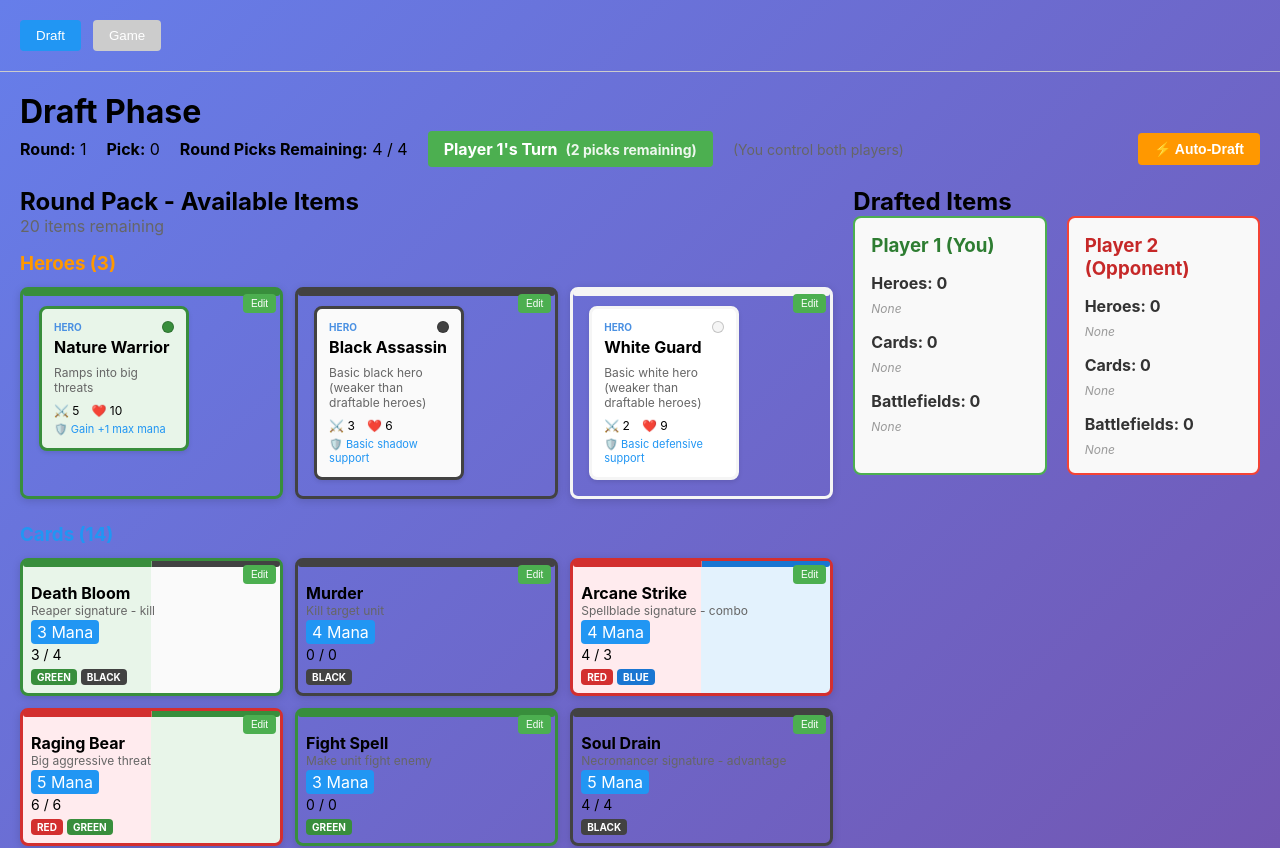
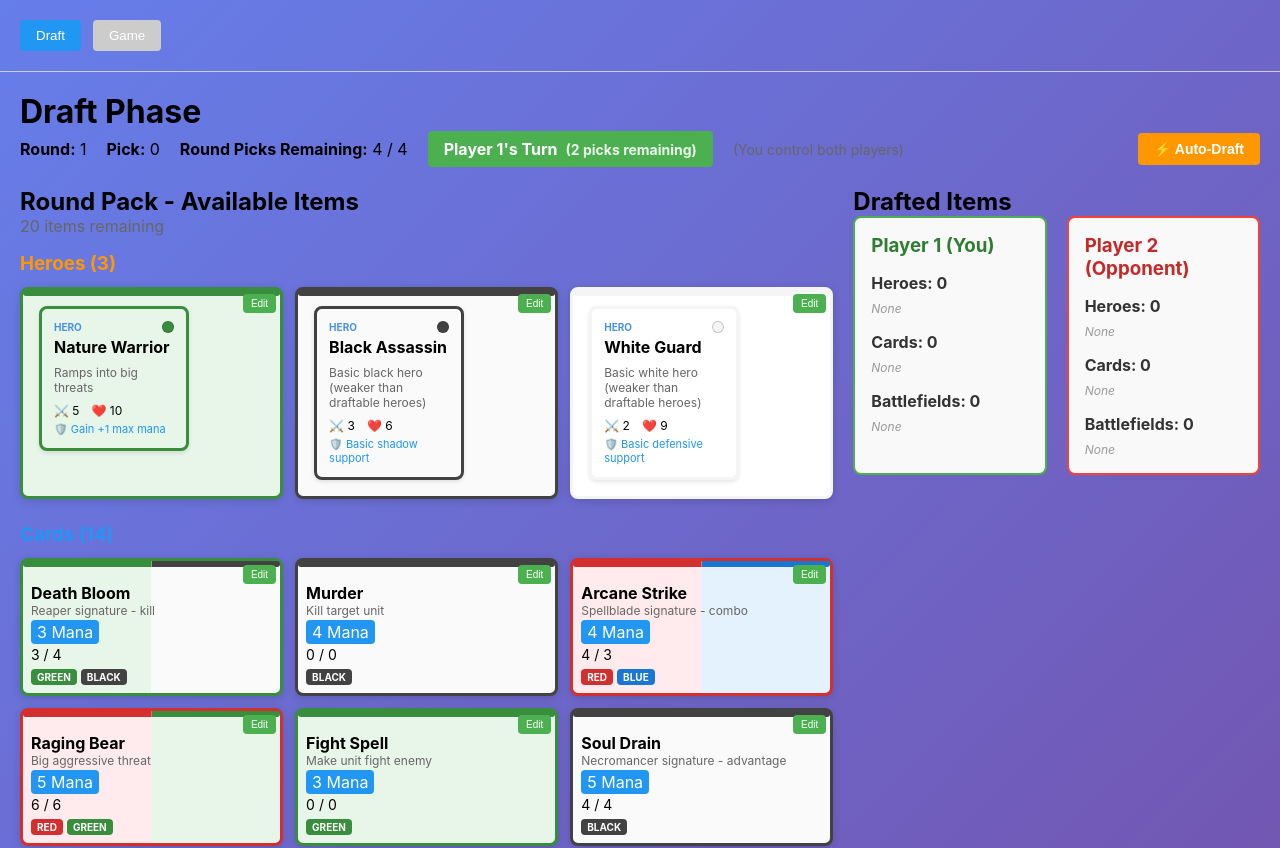
Before and after one commit to cosmicCacophony/artibound, a React (Vite) app: page / in a window 1280 px wide. Shown: the top 848 px of the page. Built offline with nearby package versions, Linux system fonts and the light colour scheme.

Commit message:
draft setup works reasonably well

```diff
--- a/package.json
+++ b/package.json
@@ -15,7 +15,7 @@
     "react-dom": "^18.2.0"
   },
   "devDependencies": {
-    "@types/node": "^20.10.0",
+    "@types/node": "^20.19.25",
     "@types/react": "^18.2.43",
     "@types/react-dom": "^18.2.17",
     "@typescript-eslint/eslint-plugin": "^6.14.0",
@@ -24,8 +24,8 @@
     "eslint": "^8.55.0",
     "eslint-plugin-react-hooks": "^4.6.0",
     "eslint-plugin-react-refresh": "^0.4.5",
-    "puppeteer": "^21.6.0",
-    "tsx": "^4.7.0",
+    "puppeteer": "^24.31.0",
+    "tsx": "^4.20.6",
     "typescript": "^5.2.2",
     "vite": "^5.0.8"
   }
--- a/src/components/CardPreview.tsx
+++ b/src/components/CardPreview.tsx
@@ -5,7 +5,6 @@ interface CardPreviewProps {
 }
 
 export function CardPreview({ card }: CardPreviewProps) {
-  const getCardColorStyles = (colors?: Color[]) => {
   const COLOR_MAP: Record<Color, string> = {
     red: '#d32f2f',
     blue: '#1976d2',
@@ -21,10 +20,13 @@ export function CardPreview({ card }: CardPreviewProps) {
     green: '#e8f5e9',
   }
 
+  const getCardColorStyles = (colors?: Color[]) => {
+
     if (!colors || colors.length === 0) {
       return {
         borderColor: '#757575',
         backgroundColor: '#fafafa',
+        borderWidth: '2px',
       }
     } else if (colors.length === 1) {
       return {
@@ -33,12 +35,17 @@ export function CardPreview({ card }: CardPreviewProps) {
         borderWidth: '2px',
       }
     } else {
+      // Multicolor - create gradient background with fallback backgroundColor
+      const primaryColor = colors[0]
       return {
-        borderColor: COLOR_MAP[colors[0]],
+        borderColor: COLOR_MAP[primaryColor],
+        backgroundColor: COLOR_LIGHT_MAP[primaryColor], // Fallback background color
         background: colors.length === 2
           ? `linear-gradient(to right, ${COLOR_LIGHT_MAP[colors[0]]} 50%, ${COLOR_LIGHT_MAP[colors[1]]} 50%)`
-          : undefined,
-        backgroundColor: colors.length > 2 ? COLOR_LIGHT_MAP[colors[0]] : undefined,
+          : `linear-gradient(135deg, ${colors.map((c, i) => {
+              const percent = (i / colors.length) * 100
+              return `${COLOR_LIGHT_MAP[c]} ${percent}%`
+            }).join(', ')})`,
         borderWidth: '2px',
       }
     }
@@ -51,14 +58,29 @@ export function CardPreview({ card }: CardPreviewProps) {
   const attack = hasStats ? (card as any).attack : null
   const health = hasStats ? (card as any).health : null
 
+  const cardColors = card.colors || []
+
   return (
     <div
       style={{
         border: `${colorStyles.borderWidth || '1px'} solid ${colorStyles.borderColor}`,
         borderRadius: '8px',
         padding: '12px',
-        backgroundColor: colorStyles.backgroundColor,
-        background: colorStyles.background,
+        // For single-color cards: ONLY set backgroundColor, never set background property
+        // For multicolor cards: set both backgroundColor (fallback) and background (gradient)
+        ...(cardColors.length === 1
+          ? {
+              backgroundColor: COLOR_LIGHT_MAP[cardColors[0]],
+              // Explicitly don't set background property for single-color cards
+            }
+          : cardColors.length > 1
+            ? {
+                backgroundColor: COLOR_LIGHT_MAP[cardColors[0]], // Fallback
+                background: colorStyles.background, // Gradient
+              }
+            : {
+                backgroundColor: colorStyles.backgroundColor || '#fff',
+              }),
         minWidth: '200px',
         maxWidth: '300px',
         boxShadow: '0 4px 12px rgba(0,0,0,0.15)',
--- a/src/components/DraftPack.tsx
+++ b/src/components/DraftPack.tsx
@@ -69,10 +69,11 @@ export default function DraftPackComponent({ pack, selectedItem, onItemClick, is
         borderWidth: '3px',
       }
     } else {
-      // Multicolor - create gradient background
-      const gradientColors = colors.map(c => COLOR_LIGHT_MAP[c]).join(', ')
+      // Multicolor - create gradient background with fallback backgroundColor
+      const primaryColor = colors[0]
       return {
-        borderColor: COLOR_MAP[colors[0]], // Primary color border
+        borderColor: COLOR_MAP[primaryColor], // Primary color border
+        backgroundColor: COLOR_LIGHT_MAP[primaryColor], // Fallback background color
         background: colors.length === 2
           ? `linear-gradient(to right, ${COLOR_LIGHT_MAP[colors[0]]} 50%, ${COLOR_LIGHT_MAP[colors[1]]} 50%)`
           : `linear-gradient(135deg, ${colors.map((c, i) => {
@@ -158,13 +159,29 @@ export default function DraftPackComponent({ pack, selectedItem, onItemClick, is
           borderRadius: '8px',
           padding: '8px',
           cursor: canSelect ? 'pointer' : 'default',
-          // For selected items, use a lighter version of the card's color, or blue if colorless
-          backgroundColor: isSelected
-            ? (itemColors.length > 0 ? COLOR_LIGHT_MAP[itemColors[0]] : '#E3F2FD')
-            : (colorStyles.backgroundColor || colorStyles.background || '#fff'),
-          background: isSelected
-            ? (itemColors.length > 1 ? colorStyles.background : undefined)
-            : (colorStyles.background || undefined),
+          // For single-color cards: ONLY set backgroundColor, never set background property
+          // For multicolor cards: set both backgroundColor (fallback) and background (gradient)
+          ...(itemColors.length === 1
+            ? {
+                backgroundColor: isSelected
+                  ? COLOR_LIGHT_MAP[itemColors[0]]
+                  : COLOR_LIGHT_MAP[itemColors[0]],
+                // Explicitly don't set background property for single-color cards
+              }
+            : itemColors.length > 1
+              ? {
+                  backgroundColor: isSelected
+                    ? COLOR_LIGHT_MAP[itemColors[0]]
+                    : COLOR_LIGHT_MAP[itemColors[0]], // Fallback
+                  background: isSelected
+                    ? colorStyles.background
+                    : colorStyles.background, // Gradient
+                }
+              : {
+                  backgroundColor: isSelected
+                    ? '#E3F2FD'
+                    : (colorStyles.backgroundColor || '#fff'),
+                }),
           opacity: canSelect ? 1 : 0.6,
           transition: 'all 0.2s',
           position: 'relative',
```
Also changed, not shown: 2 other files (tests, documents, lock files or other folders). Lines whose indentation alone changed are shown as unchanged.
